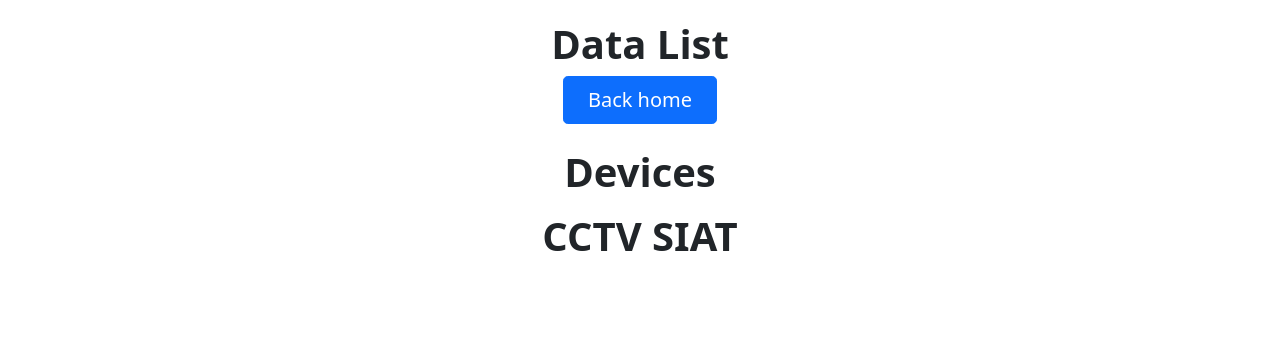
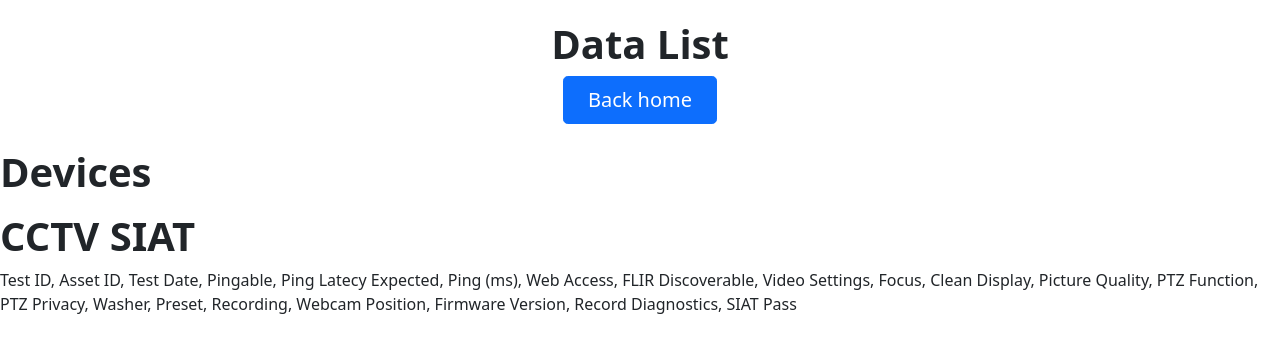
Before and after one commit to Axtom-T/web-form-test, a Flask app: page /display_tables in a window 1280 px wide. Shown: the part 200-553 px from the top of the page. Run offline with Flask 3, Linux system fonts and the light colour scheme; data that the repository does not hold is empty; some libraries are stand-ins or nearby versions.

Commit message:
Add files via upload

```diff
--- a/templates/display_tables.html
+++ b/templates/display_tables.html
@@ -11,7 +11,7 @@
             <h1 class="display-6 fw-bold">Data List</h1>
             <a href="{{ url_for('index') }}" class="btn btn-primary btn-lg px-4 gap-3">Back home</a>
           </div>
-          <h1 class="display-6 fw-bold text-center">Devices</h1>
+          <h1 class="display-6 fw-bold text-left">Devices</h1>
         <ul>
           {% for i in template_devices %}
           <li>{{ ", ".join([
@@ -20,7 +20,11 @@
         ]) }}</li>
           {% endfor %}
         </ul>
-        <h1 class="display-6 fw-bold text-center">CCTV SIAT</h1>
+        <h1 class="display-6 fw-bold text-left">CCTV SIAT</h1>
+        <p>Test ID, Asset ID, Test Date, Pingable, Ping Latecy Expected, Ping (ms), Web Access, FLIR Discoverable,
+          Video Settings, Focus, Clean Display, Picture Quality, PTZ Function, PTZ Privacy, Washer, Preset, Recording,
+          Webcam Position, Firmware Version, Record Diagnostics, SIAT Pass
+        </p>
         <ul>
           {% for i in template_cctv_siat %}
           <li>{{ ", ".join([
```
